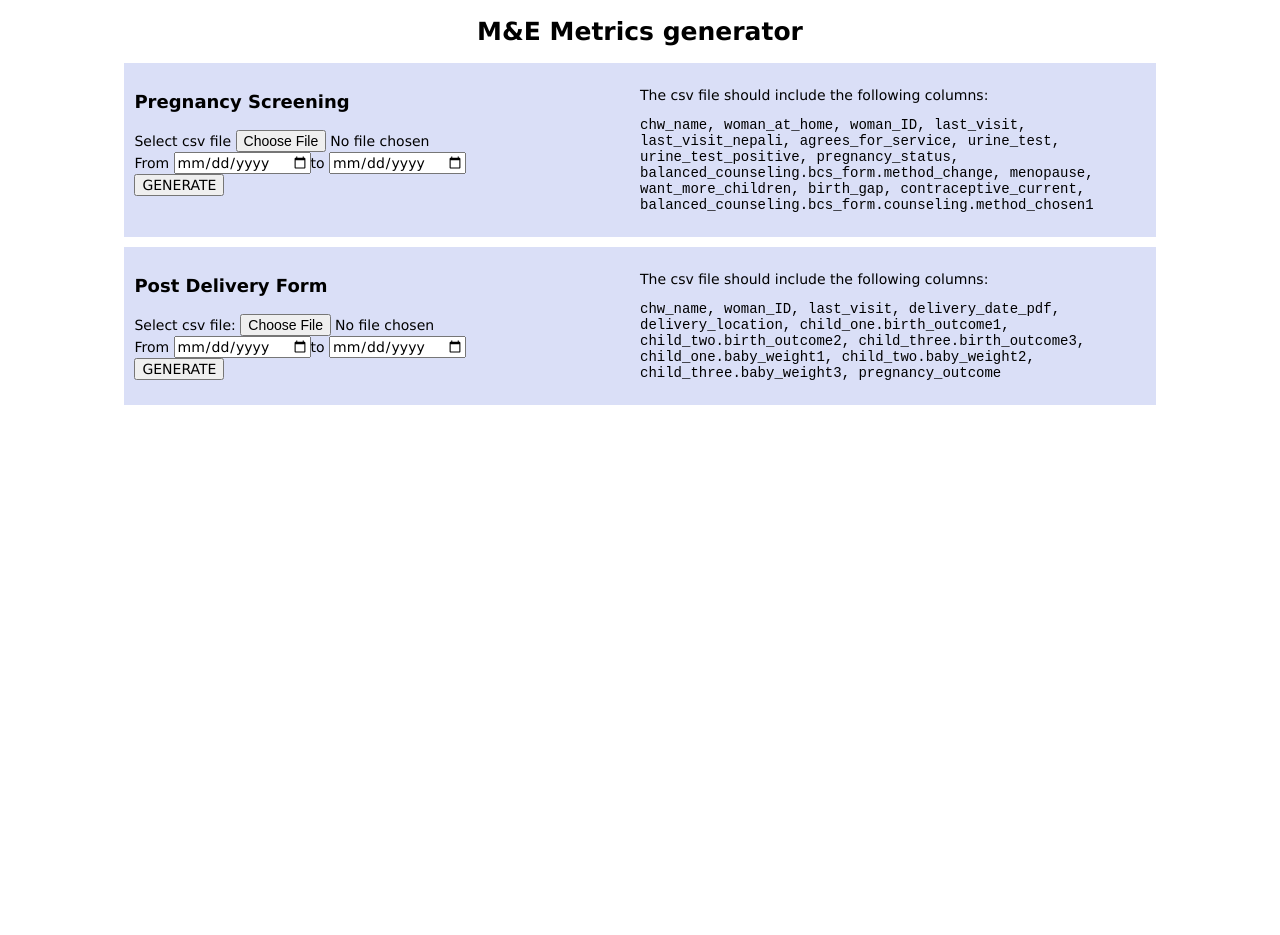
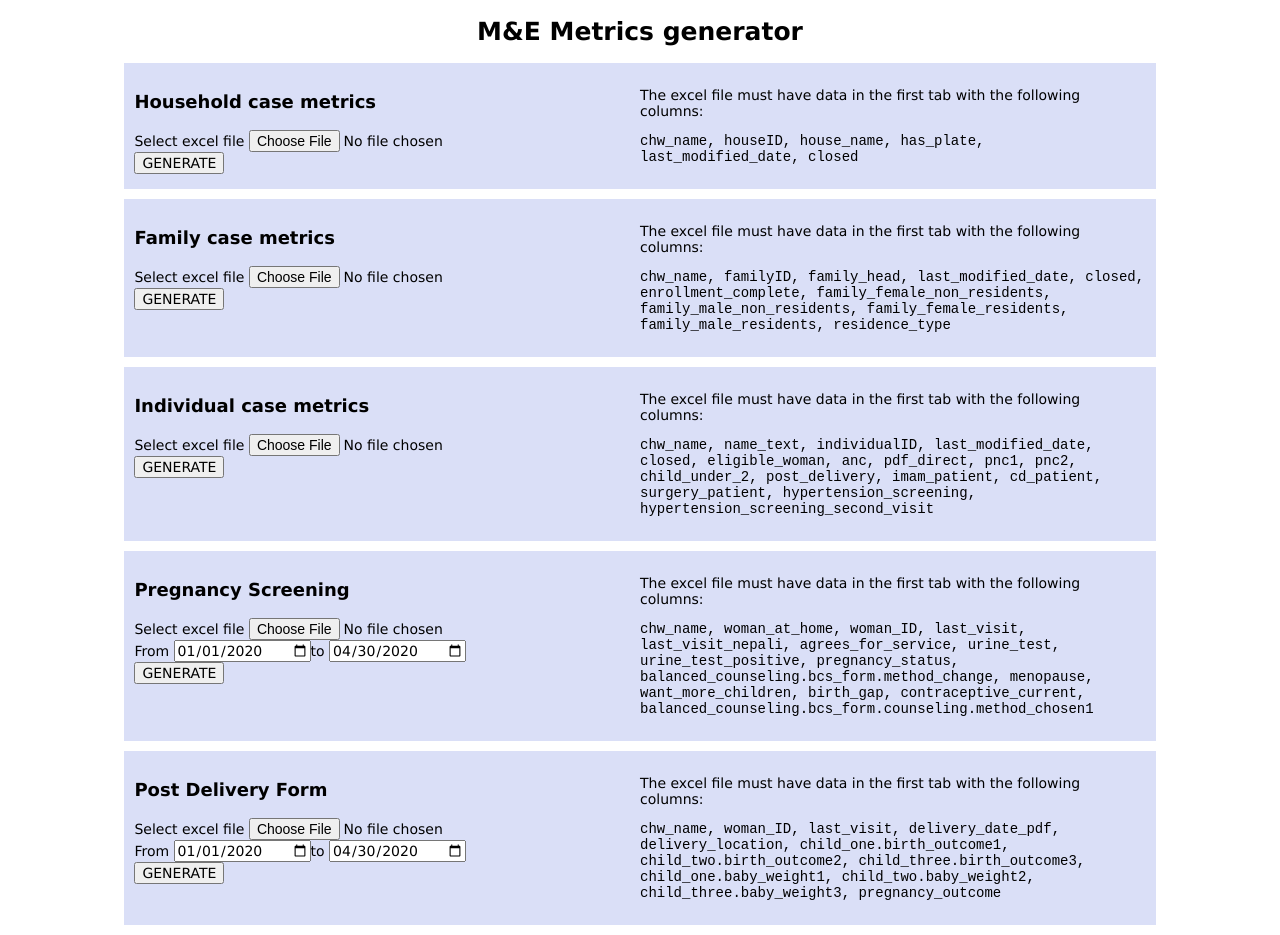
Before and after one commit to anantraut/me_indicators_automation, a Flask app: page / in a window 1280 px wide. Before the commit the page ends 405 px from the top, so only its background shows below. Run offline with Flask 2, Linux system fonts and the light colour scheme.

Commit message:
Added case metrics

```diff
--- a/me_indicators_automation/static/styles/main.css
+++ b/me_indicators_automation/static/styles/main.css
@@ -51,7 +51,7 @@ div#form {
 input[type=button], input[type=submit] {
   background-color: #C14953;
   border: none;
-  color: white;
+  color: green;
   padding: 5px 10px;
   text-decoration: none;
   margin: 4px 2px;
--- a/me_indicators_automation/templates/home.html
+++ b/me_indicators_automation/templates/home.html
@@ -9,39 +9,83 @@
     <h1>M&E Metrics generator</h1>
     <div id = "form" class = "row">
       <div class ="column left">
+        <h3>Household case metrics</h3>
+        <form class="" action="house" method="post" enctype="multipart/form-data">
+          Select excel file
+          <input type="file" name="house_file" value="" required><br>
+          <input type ="submit" name="submit" value="GENERATE">
+        </form>
+      </div>
+      <div class = "column right">
+        <p>The excel file must have data in the first tab with the following columns:<p id = 'col_list'>chw_name, houseID,
+        house_name, has_plate, last_modified_date, closed</p></p>
+      </div>
+    </div>
+    <div id = "form" class = "row">
+      <div class ="column left">
+        <h3>Family case metrics</h3>
+        <form class="" action="family" method="post" enctype="multipart/form-data">
+          Select excel file
+          <input type="file" name="family_file" value="" required><br>
+          <input type ="submit" name="submit" value="GENERATE">
+        </form>
+      </div>
+      <div class = "column right">
+        <p>The excel file must have data in the first tab with the following columns:<p id = 'col_list'>chw_name, familyID, family_head,
+        last_modified_date, closed, enrollment_complete, family_female_non_residents, family_male_non_residents, family_female_residents,
+        family_male_residents, residence_type</p></p>
+      </div>
+    </div>
+    <div id = "form" class = "row">
+      <div class ="column left">
+        <h3>Individual case metrics</h3>
+        <form class="" action="individual" method="post" enctype="multipart/form-data">
+          Select excel file
+          <input type="file" name="individual_file" value="" required><br>
+          <input type ="submit" name="submit" value="GENERATE">
+        </form>
+      </div>
+      <div class = "column right">
+        <p>The excel file must have data in the first tab with the following columns:<p id = 'col_list'>chw_name, name_text, individualID,
+        last_modified_date, closed, eligible_woman, anc, pdf_direct, pnc1, pnc2, child_under_2, post_delivery, imam_patient, cd_patient,
+        surgery_patient, hypertension_screening, hypertension_screening_second_visit</p></p>
+      </div>
+    </div>
+    <div id = "form" class = "row">
+      <div class ="column left">
         <h3>Pregnancy Screening</h3>
         <form class="" action="pss" method="post" enctype="multipart/form-data">
-            Select csv file
-            <input type="file" name="pss_csv" class = "hide_file" value="Select Pregnancy screening"><br>
+          Select excel file
+          <input type="file" name="pss_file" value="" required><br>
           <label id='label'>From</label>
-            <input type="date" name="from" value=""><label id='label'>to</label>
-            <input type="date" name="to" value=""><br>
+          <input type="date" name="from" value="2020-01-01" required><label id='label'>to</label>
+          <input type="date" name="to" value="2020-04-30" required><br>
           <input type ="submit" name="submit" value="GENERATE">
+        </form>
       </div>
       <div class = "column right">
-        <p>The csv file should include the following columns: <p id = 'col_list'>chw_name, woman_at_home, woman_ID, last_visit, last_visit_nepali, agrees_for_service,
+        <p>The excel file must have data in the first tab with the following columns:<p id = 'col_list'>chw_name, woman_at_home, woman_ID, last_visit, last_visit_nepali, agrees_for_service,
           urine_test, urine_test_positive, pregnancy_status, balanced_counseling.bcs_form.method_change, menopause, want_more_children, birth_gap, contraceptive_current,
           balanced_counseling.bcs_form.counseling.method_chosen1</p></p>
       </div>
-      </form>
     </div>
     <div id = "form" class ="row">
       <div class ="column left">
         <h3>Post Delivery Form</h3>
         <form class="" action="pdf" method="post" enctype="multipart/form-data">
-        <label for="pdf_csv">Select csv file:</label>
-        <input type="file" name="pdf_csv" value=""><br>
+          Select excel file
+          <input type="file" name="pdf_file" value="" required><br>
           <label id='label'>From</label>
-        <input type="date" name="from" value=""><label id='label'>to</label>
-        <input type="date" name="to" value=""><br>
+          <input type="date" name="from" value="2020-01-01" required><label id='label'>to</label>
+          <input type="date" name="to" value="2020-04-30" required><br>
           <input type ="submit" name="submit" value="GENERATE">
+        </form>
       </div>
       <div class ="column right">
-        <p>The csv file should include the following columns: <p id = 'col_list'>chw_name, woman_ID, last_visit, delivery_date_pdf, delivery_location,
+        <p>The excel file must have data in the first tab with the following columns:<p id = 'col_list'>chw_name, woman_ID, last_visit, delivery_date_pdf, delivery_location,
         child_one.birth_outcome1, child_two.birth_outcome2, child_three.birth_outcome3, child_one.baby_weight1, child_two.baby_weight2, child_three.baby_weight3,
         pregnancy_outcome</p></p>
       </div>
-      </form>
     </div>
   </div>
 </body>
--- a/me_indicators_automation/views.py
+++ b/me_indicators_automation/views.py
@@ -8,9 +8,7 @@ Created on Thu Apr 23 19:56:07 2020
 
 from me_indicators_automation import app
 from flask import Flask, render_template, request, make_response
-import pandas
-import os
-from me_indicators_automation import pss, pdf
+from me_indicators_automation import pss, pdf, house, family, individual
 
 UPLOAD_FOLDER = './uploads'
 
@@ -24,20 +22,50 @@ def home():
 @app.route('/pss', methods=['GET','POST'])
 def pss_data():
     if request.method == "POST":
-        f = request.files['pss_csv']
+        f = request.files['pss_file']
         data = pss.pss_metrics(f, request.form['from'], request.form['to'])
         resp = make_response(data.to_csv())
-        resp.headers["Content-Disposition"] = "attachment; filename=export.csv"
+        resp.headers["Content-Disposition"] = "attachment; filename=pss_metrics.csv"
         resp.headers["Content-Type"] = "text/csv"
     return resp
 
 @app.route('/pdf', methods=['GET','POST'])
 def pdf_data():
     if request.method == "POST":
-        f = request.files['pdf_csv']
+        f = request.files['pdf_file']
         data = pdf.pdf_metrics(f, request.form['from'], request.form['to'])
         resp = make_response(data.to_csv())
-        resp.headers["Content-Disposition"] = "attachment; filename=export.csv"
+        resp.headers["Content-Disposition"] = "attachment; filename=pdf_metrics.csv"
+        resp.headers["Content-Type"] = "text/csv"
+    return resp
+
+@app.route('/house', methods=['GET','POST'])
+def house_data():
+    if request.method == "POST":
+        f = request.files['house_file']
+        data = house.house_metrics(f)
+        resp = make_response(data.to_csv())
+        resp.headers["Content-Disposition"] = "attachment; filename=house_metrics.csv"
+        resp.headers["Content-Type"] = "text/csv"
+    return resp
+
+@app.route('/family', methods=['GET','POST'])
+def family_data():
+    if request.method == "POST":
+        f = request.files['family_file']
+        data = family.family_metrics(f)
+        resp = make_response(data.to_csv())
+        resp.headers["Content-Disposition"] = "attachment; filename=family_metrics.csv"
+        resp.headers["Content-Type"] = "text/csv"
+    return resp
+
+@app.route('/individual', methods=['GET','POST'])
+def individual_data():
+    if request.method == "POST":
+        f = request.files['individual_file']
+        data = individual.pdf_metrics(f)
+        resp = make_response(data.to_csv())
+        resp.headers["Content-Disposition"] = "attachment; filename=individual_metrics.csv"
         resp.headers["Content-Type"] = "text/csv"
     return resp
 
--- a/setup.py
+++ b/setup.py
@@ -6,6 +6,7 @@ setup(
     include_package_data=True,
     install_requires=[
         'flask>=1.1.1',
-        'pandas>=1.0.1'
+        'pandas>=1.0.1',
+        'xlrd >= 1.0.0'
     ],
 )
```
Also changed, not shown: me_indicators_automation/case_form.py (renamed from me_indicators_automation/form.py, +39 -21 lines), me_indicators_automation/family.py (added, +43 -0 lines), me_indicators_automation/house.py (added, +26 -0 lines), me_indicators_automation/individual.py (added, +48 -0 lines), me_indicators_automation/pdf.py (+4 -6 lines), me_indicators_automation/pss.py (+5 -9 lines), 3 other files. Lines whose indentation alone changed are shown as unchanged.
